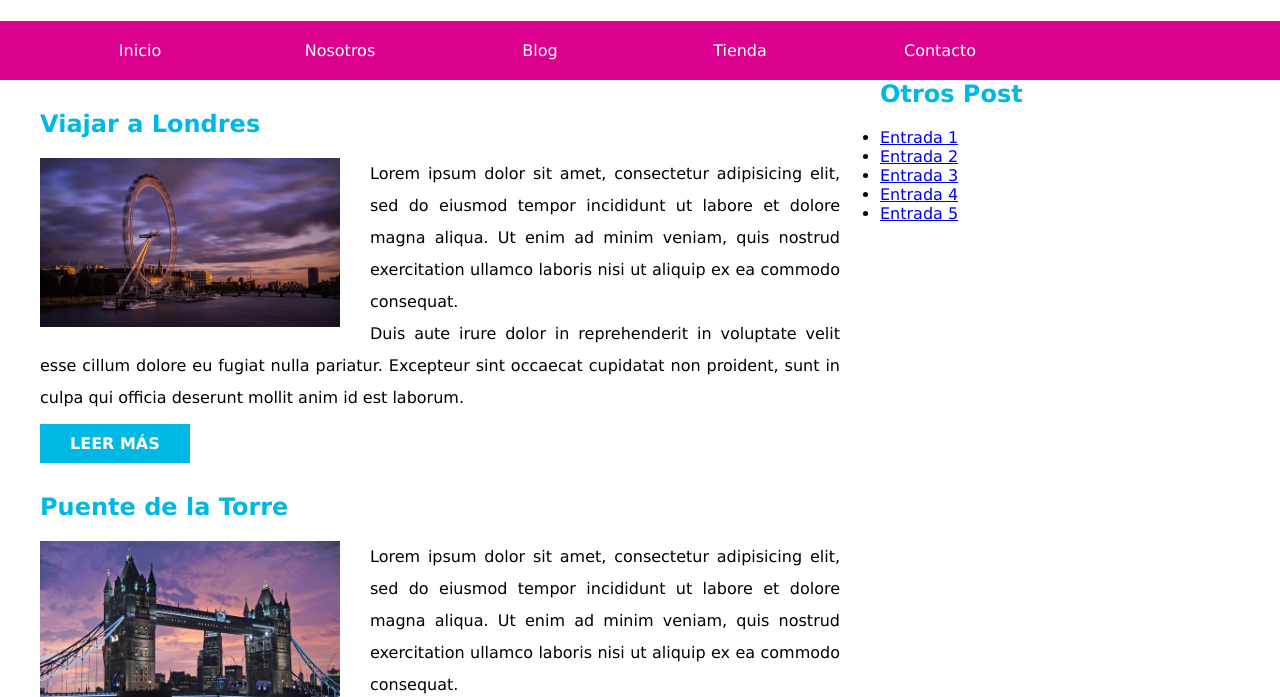
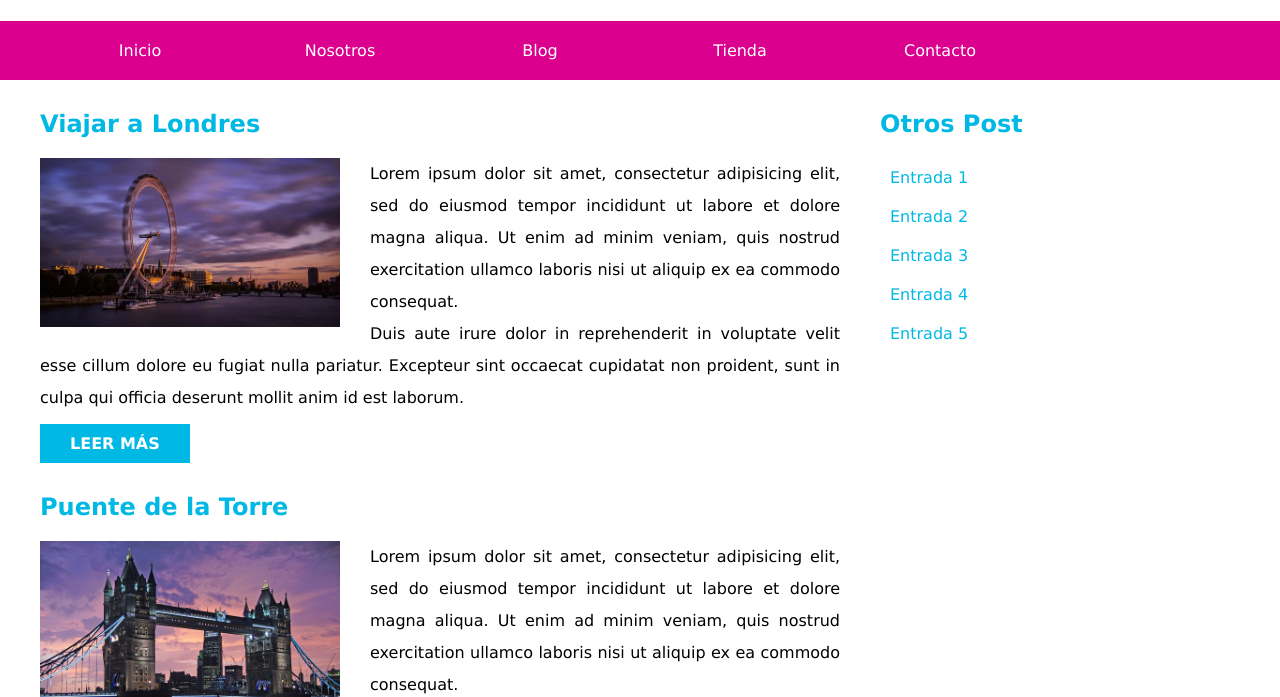
Before and after one commit to gnuedwin/blog-viajes, a plain HTML site: page index.html in a window 1280 px wide. Shown: the part 103-800 px from the top of the page. Drawn offline with Linux system fonts and the light colour scheme.

Commit message:
Estilos sidebar

```diff
--- a/css/estilos.css
+++ b/css/estilos.css
@@ -108,9 +108,26 @@ article p {
   text-decoration: none;
 
 }
+/** Sidebar **/
 aside {
   float: right;
   width: 30%;
-
-
+  margin-top: 30px;
 }
+aside ul {
+  list-style: none;
+}
+aside ul li {
+  padding: 10px 0 10px 10px;
+}
+aside ul li:hover {
+  background-color: #00b8e4;
+  cursor: pointer;
+}
+aside ul li a {
+  color: #00b8e4;
+  text-decoration: none;
+}
+aside ul li:hover a {
+  color: #ffffff;
+}
```
